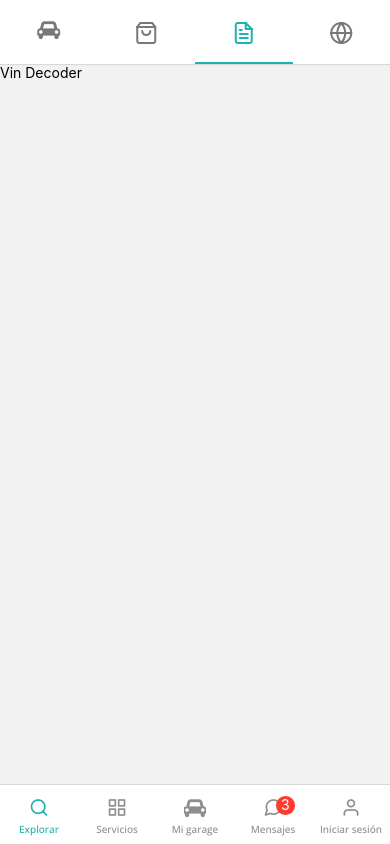
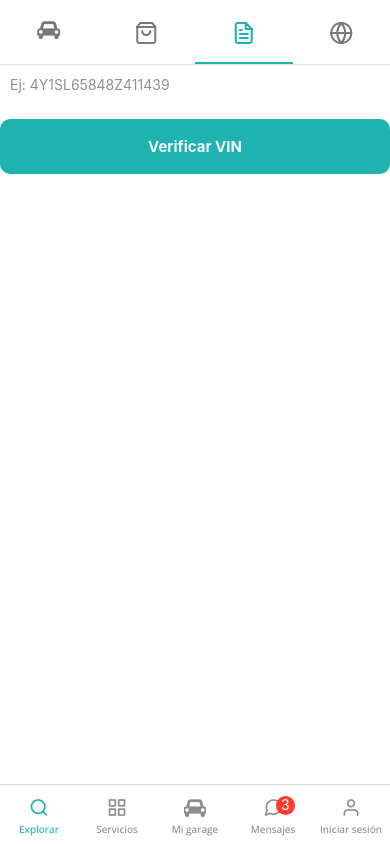
Before and after one commit to randiguarcas/app-prixgp, a React Native app: screen /Vin in a window 390 px wide. Built offline with nearby package versions, Linux system fonts and the light colour scheme.

Commit message:
Added more fixes

```diff
--- a/src/screens/VinScreen.tsx
+++ b/src/screens/VinScreen.tsx
@@ -1,9 +1,72 @@
-import { Text, View } from "react-native";
+import { useFonts } from "expo-font";
+import { View, StyleSheet, SafeAreaView, FlatList } from "react-native";
+import { Input, ListItem, Avatar } from "@rneui/themed";
+
+import cars from "../data/cars";
+import { Button } from "@rneui/base";
 
 export default function VinScreen() {
+  const [fontsLoaded] = useFonts({
+    "OpenSans-Light": require("../../assets/fonts/OpenSans-Light.ttf"),
+    "OpenSans-Medium": require("../../assets/fonts/OpenSans-Medium.ttf"),
+  });
+
   return (
-    <View>
-      <Text>Vin Decoder</Text>
-    </View>
+    <SafeAreaView style={styles.container}>
+      <View>
+        <Input
+          placeholder="Ej: 4Y1SL65848Z411439"
+          containerStyle={styles.searchContainer}
+          inputStyle={styles.searchInputStyle}
+          inputContainerStyle={styles.searchInputContainerStyle}
+        />
+        <Button
+        title="Verificar VIN"
+        buttonStyle={styles.loginButtonStyle}
+        titleStyle={styles.loginButtonTitleStyle}
+      />
+      </View>
+      <View style={styles.inventoryContainer}>
+
+      </View>
+    </SafeAreaView>
   );
 }
+
+const styles = StyleSheet.create({
+  container: {
+    flex: 1,
+    padding: 10,
+    backgroundColor: "white",
+    fontFamily: "OpenSans-Medium",
+  },
+  inventoryContainer: {
+    flex: 1,
+    marginTop: 20,
+  },
+  searchContainer: {
+    backgroundColor: "white",
+    borderRadius: 10,
+    elevation: 5,
+    height: 50,
+  },
+  searchInputStyle: {
+    fontSize: 14,
+  },
+  searchInputContainerStyle: {
+    borderBottomWidth: 0,
+  },
+  loginButtonStyle: {
+    backgroundColor: "#1EB3AE",
+    borderRadius: 10,
+    height: 55,
+    padding: 10,
+    marginBottom: 5,
+    marginTop: 5,
+  },
+  loginButtonTitleStyle: {
+    fontSize: 15,
+    fontWeight: "bold",
+    color: "#F4F7FB",
+  },
+});
```
Also changed, not shown: google-services.json (added, +47 -0 lines).
